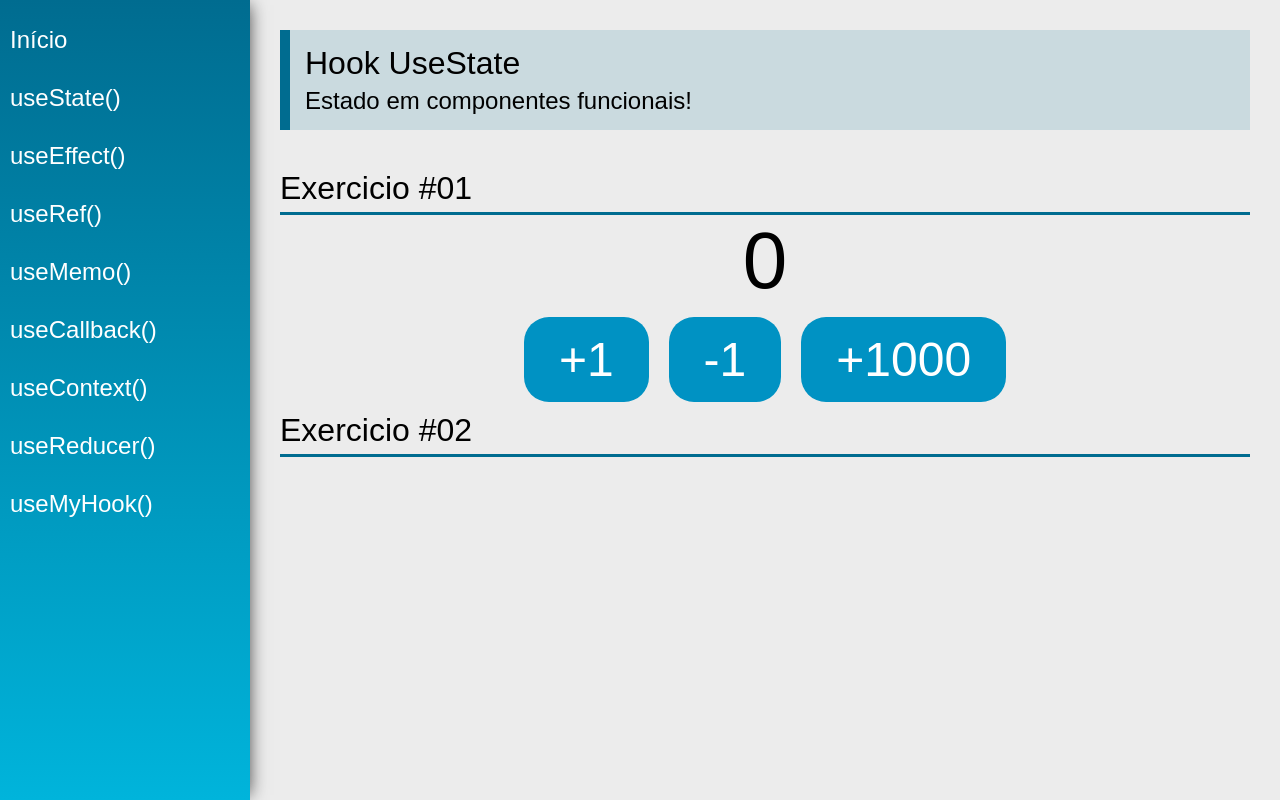
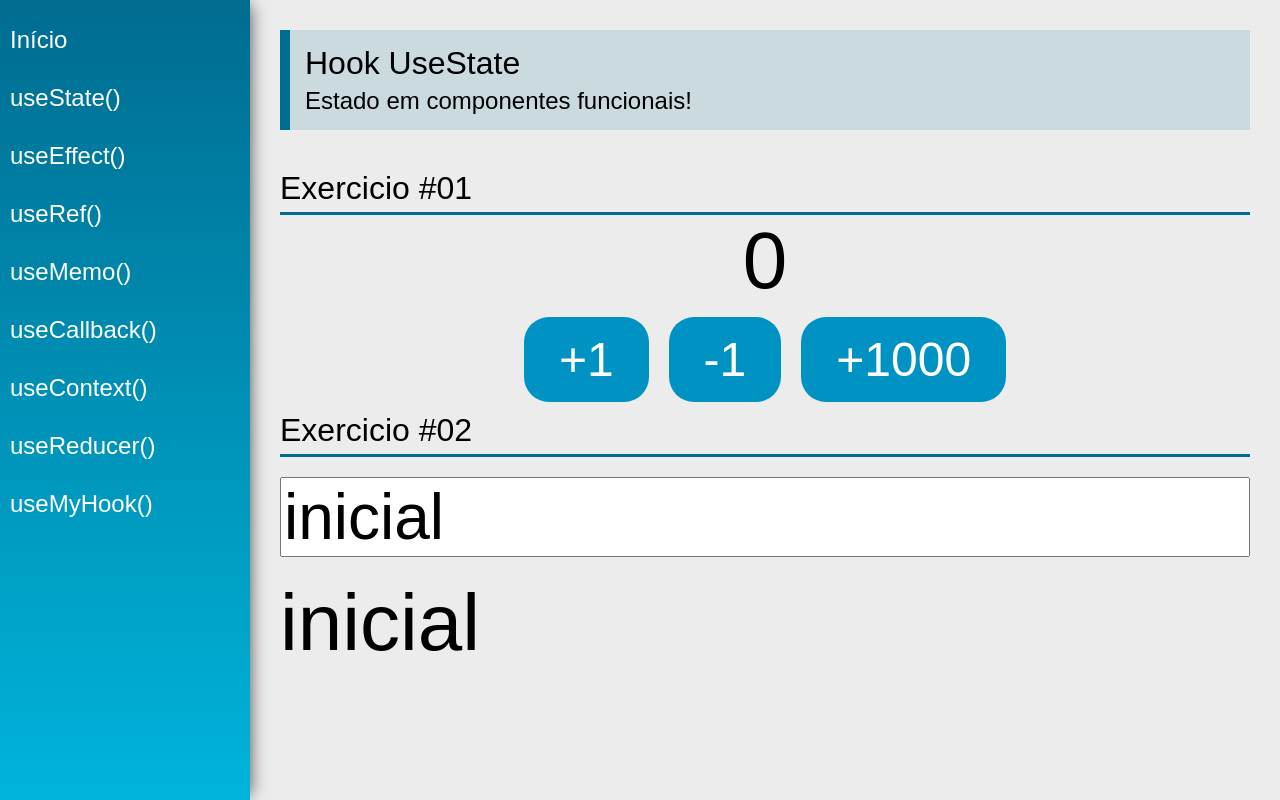
Before and after one commit to Ricardo-Lucena-Clear/-React-Hooks, a React (Create React App) app: page /useState in a window 1280 px wide. Built offline with nearby package versions, Linux system fonts and the light colour scheme.

Commit message:
useState #02

```diff
--- a/src/views/examples/UseState.jsx
+++ b/src/views/examples/UseState.jsx
@@ -3,6 +3,7 @@
 import SectionTitle from  '../../components/layout/SectionTitle'
 const UseState = (props) => {
     const [count, setCount] = useState(0)
+    const [name, setName] = useState("inicial")
 
     return (
         <div className="UseState">
@@ -19,6 +20,10 @@
                     </div>
                 </div>
                 <SectionTitle title="Exercicio #02"/>
+                <input type="text" className="input"
+                value={name} onChange={e => setName(e.target.value)}
+                />
+                <span className="text">{name}</span>
         </div>
     )
 }
```
